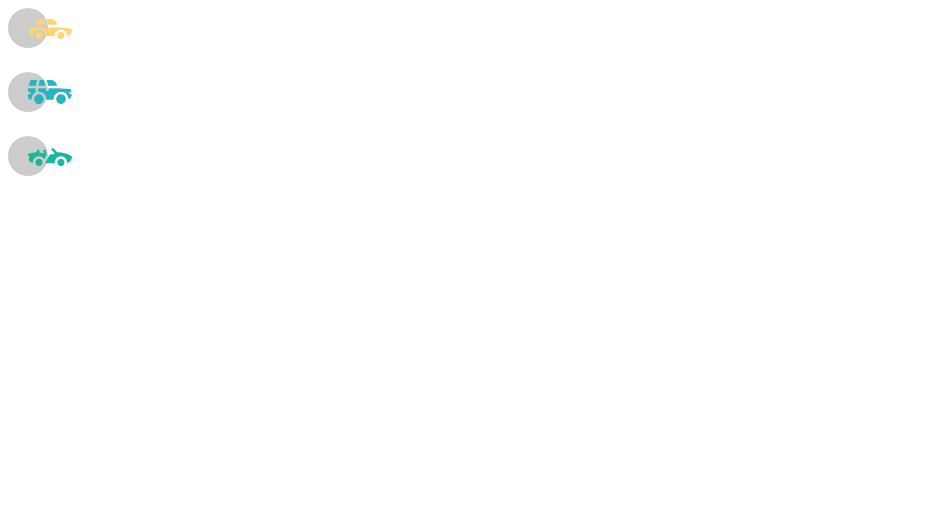
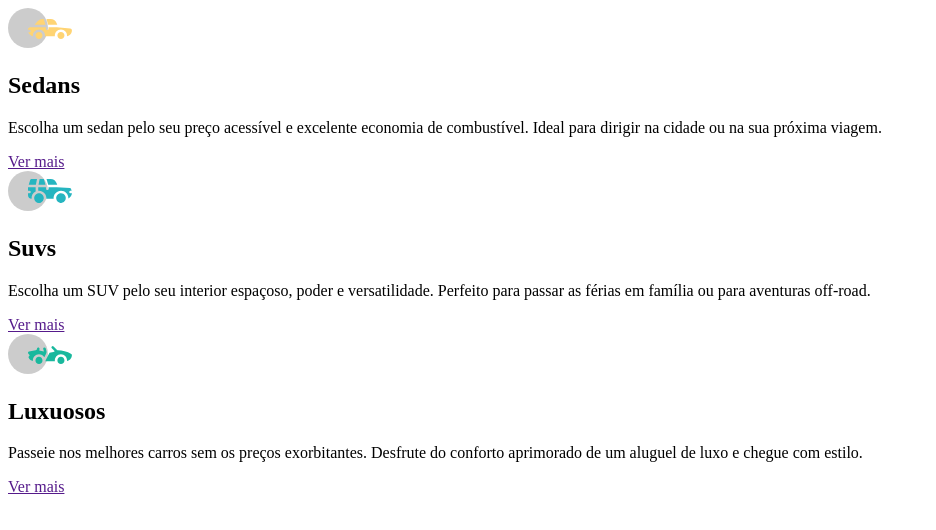
Before and after one commit to uyrn3/carros, a plain HTML site: page index.html in a window 1280 px wide. Shown: the whole page, without its empty margins (0-936 px from the left). Drawn offline with Linux system fonts and the light colour scheme.

Commit message:
fiz os 3 de uma vez..

```diff
--- a/index.html
+++ b/index.html
@@ -9,24 +9,24 @@
 <body>
     <main>
         <section class="sedans">
-            <img src="./imagens/icon-sedans.svg" alt="">
-            <h2></h2>
-            <p></p>
-            <a href=""></a>
+            <img src="./imagens/icon-sedans.svg" alt="carro sedan">
+            <h2>Sedans</h2>
+            <p>Escolha um sedan pelo seu preço acessível e excelente economia de combustível. Ideal para dirigir na cidade ou na sua próxima viagem.</p>
+            <a href="">Ver mais</a>
         </section>
 
         <section class="suvs">
-            <img src="./imagens/icon-suvs.svg" alt="">
-            <h2></h2>
-            <p></p>
-            <a href=""></a>
+            <img src="./imagens/icon-suvs.svg" alt="carro suv">
+            <h2>Suvs</h2>
+            <p>Escolha um SUV pelo seu interior espaçoso, poder e versatilidade. Perfeito para passar as férias em família ou para aventuras off-road.</p>
+            <a href="">Ver mais</a>
         </section>
 
         <section class="luxuosos">
-            <img src="./imagens/icon-luxury.svg" alt="">
-            <h2></h2>
-            <p></p>
-            <a href=""></a>
+            <img src="./imagens/icon-luxury.svg" alt="carro luxo">
+            <h2>Luxuosos</h2>
+            <p>Passeie nos melhores carros sem os preços exorbitantes. Desfrute do conforto aprimorado de um aluguel de luxo e chegue com estilo.</p>
+            <a href="">Ver mais</a>
         </section>
     </main>
 </body>
```
